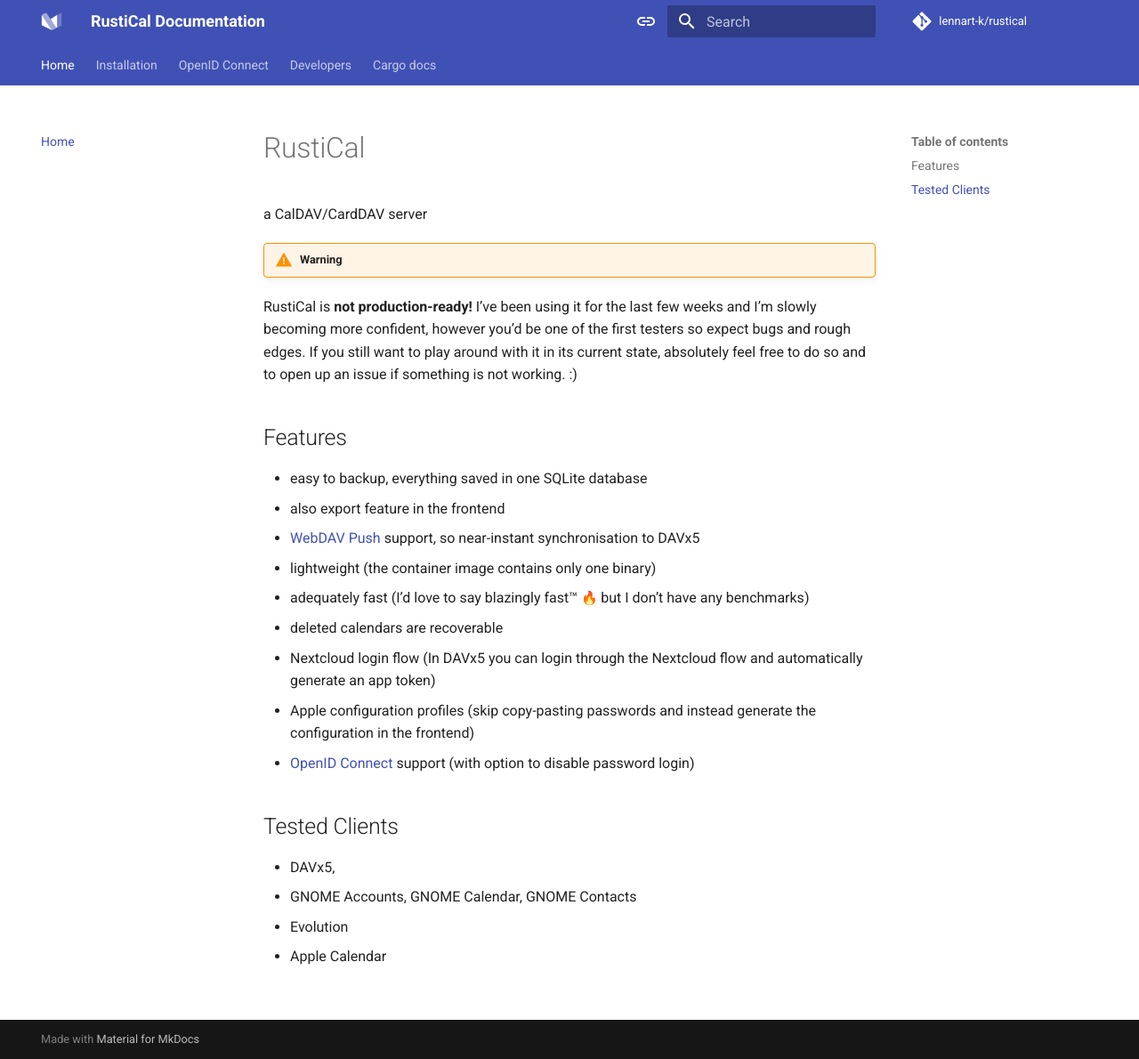
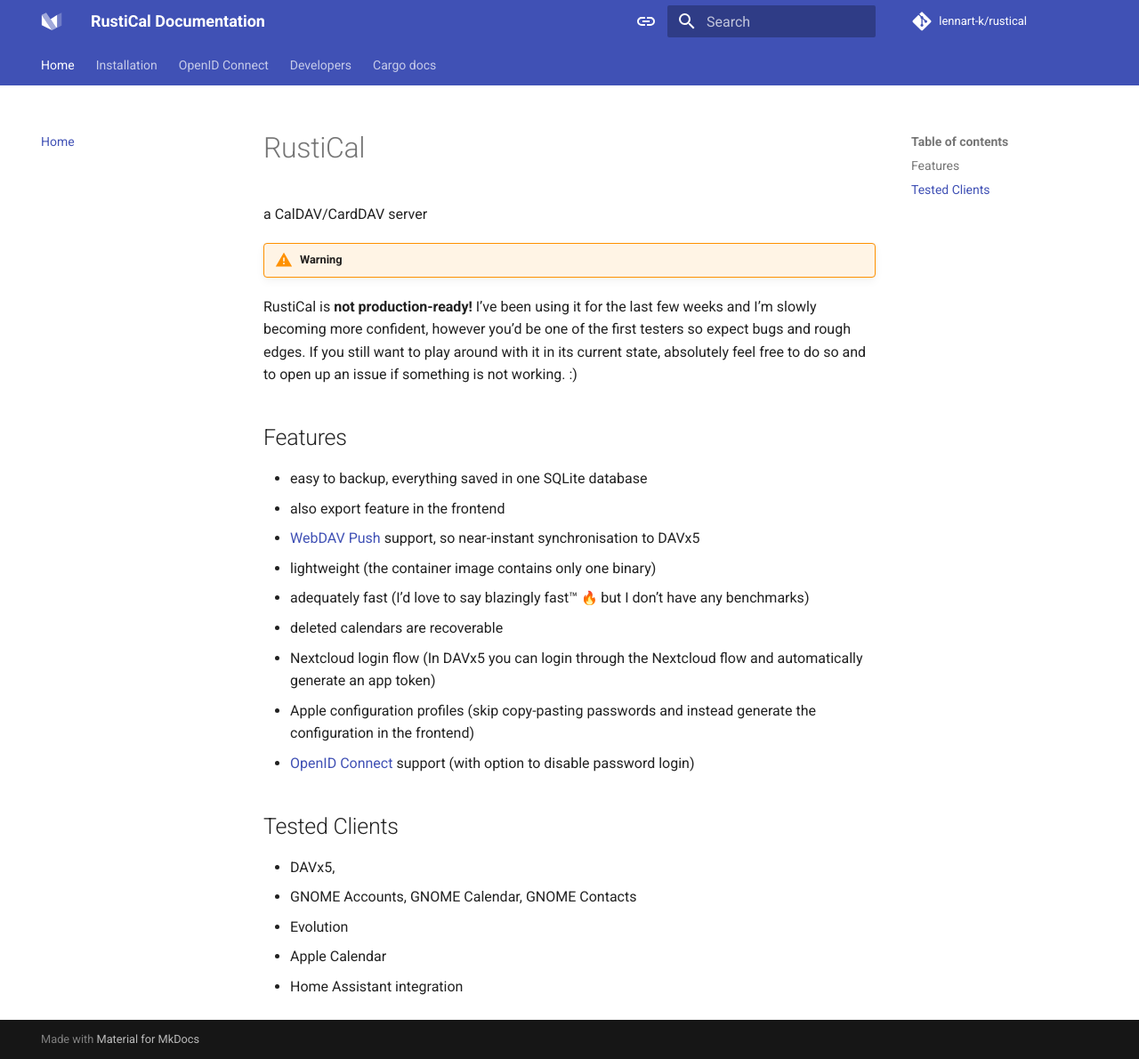
Before and after one commit to lennart-k/rustical, an MkDocs documentation site: the page built from docs/index.md, in a window 1280 px wide and 1190 px high. Shown: the whole window at 89% size. Built offline with MkDocs 1.6.1 and Material for MkDocs 9.7.7, drawn with Linux system fonts in a browser that asks for light colours; emoji names are drawn with the system emoji font; comment, search, counter and statistics services are not loaded.

Commit message:
Add Home Assistant to tested clients

```diff
--- a/docs/index.md
+++ b/docs/index.md
@@ -26,3 +26,4 @@ If you still want to play around with it in its current state, absolutely feel f
 - GNOME Accounts, GNOME Calendar, GNOME Contacts
 - Evolution
 - Apple Calendar
+- Home Assistant integration
```
Also changed, not shown: README.md (+1 -0 lines).
